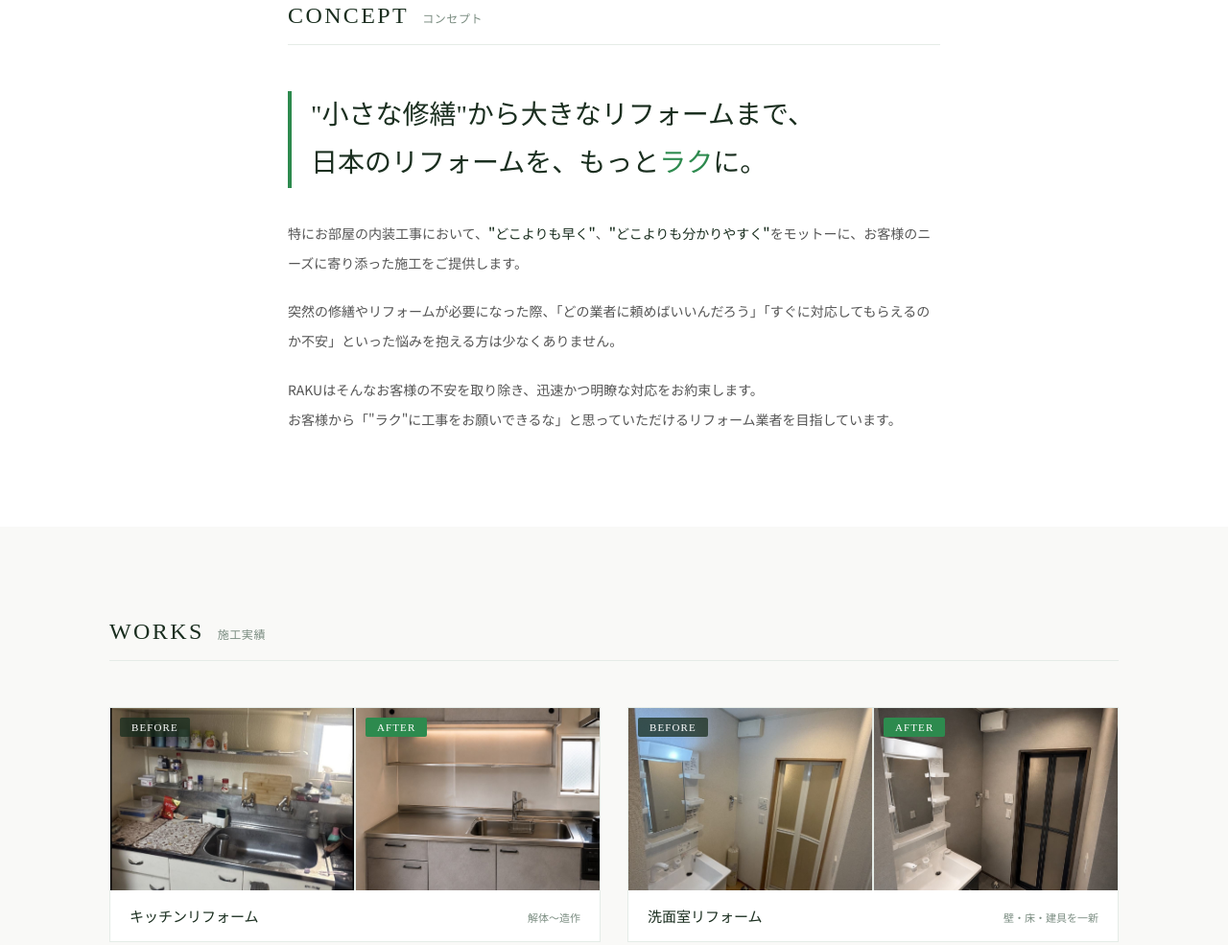
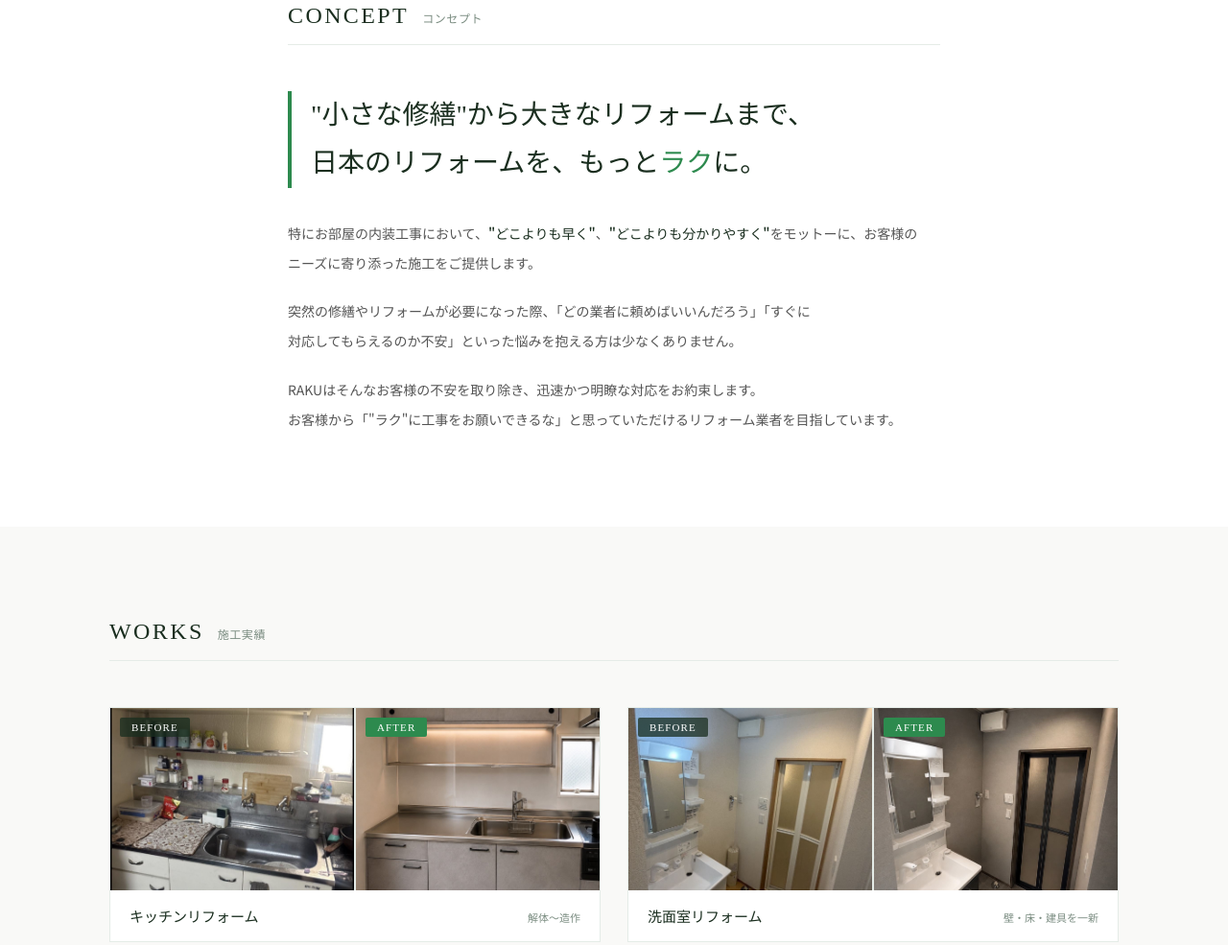
Before and after one commit to Typoglycemia/rehome-raku-site, a plain HTML site: page index.html in a window 1280 px wide. Shown: the part 896-1881 px from the top of the page at 96% size. Drawn offline with Linux system fonts and the light colour scheme.

Commit message:
日本語の折り返しを調整

```diff
--- a/index.html
+++ b/index.html
@@ -27,6 +27,15 @@
       --sans:  'Noto Sans JP', 'Hiragino Kaku Gothic ProN', Meiryo, sans-serif;
     }
     body { background: #fff; }
+
+    /* 日本語の折り返し調整(1文字だけ次行に落ちるのを防ぐ) */
+    p, h2, h3, .faq-a-text {
+      line-break: strict;
+      word-break: auto-phrase;
+      text-wrap: pretty;
+      overflow-wrap: anywhere;
+    }
+    #concept .inner, #features .inner, #story .inner, #flow .inner, #faq .inner, #about .inner { max-width: 760px; }
 
     /* ===== ヘッダー ===== */
     #site-header {
```
